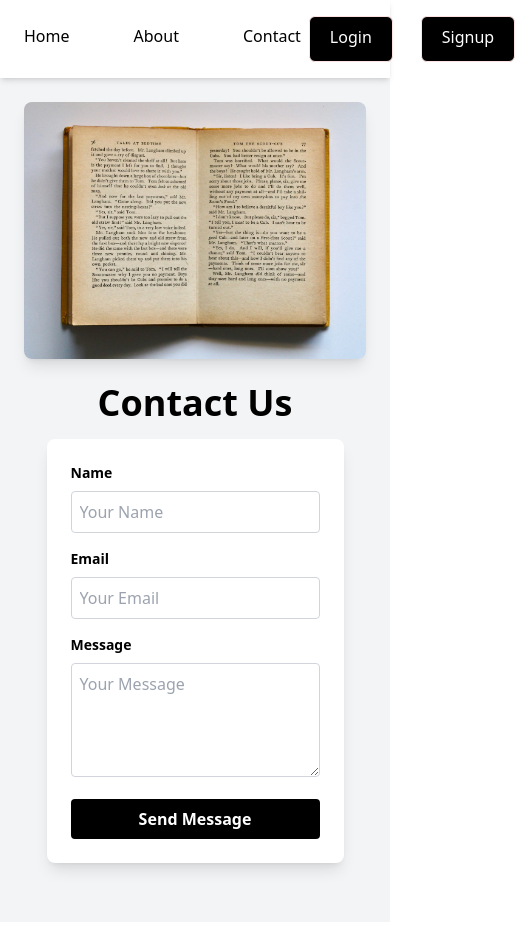
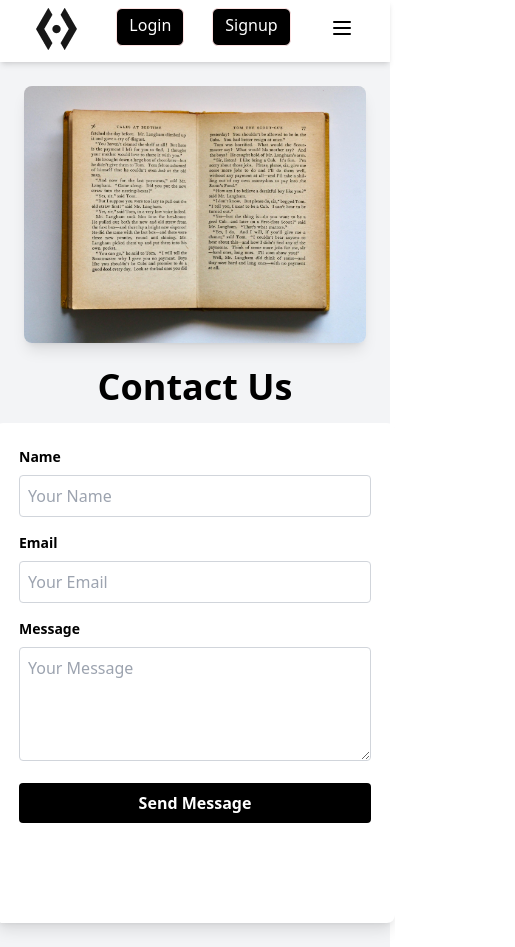
Before and after one commit to Dinesh10731j/BookNest, a Next.js app: page /contact in a window 390 px wide. Shown: the whole page, 515 px wide, since content can reach past the window. Before the commit the page ends 922 px from the top, so only its background shows below. Built offline with nearby package versions, Linux system fonts and the light colour scheme.

Commit message:
add responsiveness to header with mobile side navigation

```diff
--- a/src/app/(landingpage)/contact/page.tsx
+++ b/src/app/(landingpage)/contact/page.tsx
@@ -20,7 +20,7 @@ const Contact: React.FC = () => {
 
 
   return (
-    <div className="flex flex-col lg:flex-row items-center justify-center p-6 bg-gray-100 min-h-screen">
+    <div className="flex flex-col md:flex-row md:gap-7 lg:flex-row items-center justify-center p-6 bg-gray-100 min-h-screen">
       <div className="flex-shrink-0 mb-6 lg:mb-0 lg:mr-6">
         <Image
           src={bookImage}
@@ -32,7 +32,7 @@ const Contact: React.FC = () => {
       </div>
       <div className="flex-1 max-w-md">
         <h1 className="text-4xl font-bold mb-4 text-center lg:text-left">Contact Us</h1>
-        <form className="bg-white p-6 rounded-lg shadow-lg" onSubmit={handleSubmit(onContactSubmit)}>
+        <form className="bg-white h-[500px] w-[400px] p-6 md:w-[500px] md:h-[500px] rounded-lg shadow-lg" onSubmit={handleSubmit(onContactSubmit)}>
           <div className="mb-4">
             <label className="block text-sm font-semibold mb-2" htmlFor="name">Name</label>
             <input
@@ -54,7 +54,13 @@ const Contact: React.FC = () => {
               id="email"
               className="w-full p-2 border border-gray-300 rounded"
               placeholder="Your Email"
-              {...register('email',{required:'E-mail is required'})}
+              {...register('email',{required:'E-mail is required',validate:{
+                validateEmail: (value)=>{
+                  const emailPattern =/^[^\s@]+@[^\s@]+\.[^\s@]+$/;
+                  return emailPattern.test(value) || 'Please enter a valid email address'
+
+                }
+              }})}
             />
 
             {errors.email && <p className='text-red-700 text-sm'>{errors.email?.message}</p>}
--- a/src/components/Header.tsx
+++ b/src/components/Header.tsx
@@ -1,40 +1,84 @@
-import React from 'react';
+"use client"
+import React, { useState, useRef, useEffect } from 'react';
 import Link from 'next/link';
 import Image from 'next/image';
-import CodynnLogo from "../assets/Codynn_Logo.png"
-
+import Logo from "../assets/Codynn_Logo.png";
+import { X, MenuIcon } from 'lucide-react';
 
 const Header = () => {
+  const [isNavOpen, setIsNavOpen] = useState(false);
+  const navRef = useRef<HTMLDivElement>(null);
+
+  const toggleNav = () => {
+    setIsNavOpen(!isNavOpen);
+  };
+
+  const handleClickOutside = (event: MouseEvent) => {
+    if (navRef.current && !navRef.current.contains(event.target as Node)) {
+      setIsNavOpen(false);
+    }
+  };
+
+  useEffect(() => {
+    if (isNavOpen) {
+      document.addEventListener('mousedown', handleClickOutside);
+    } else {
+      document.removeEventListener('mousedown', handleClickOutside);
+    }
+
+    return () => {
+      document.removeEventListener('mousedown', handleClickOutside);
+    };
+  }, [isNavOpen]);
 
   return (
     <>
-<nav className='flex justify-evenly py-4 px-4 shadow-md sticky'>
+      <nav className='flex  justify-around py-2 md:py-3 px-4 shadow-md sticky'>
         <div>
-    <Image src={CodynnLogo} alt='logo'/>
+          <Image src={Logo} alt='logo' />
         </div>
-  <div >
+        <div className='hidden md:flex'>
           <ul className='flex gap-12'>
             <Link href={'/'} className='p-2'>Home</Link>
             <Link href={'/about'} className='p-2'>About</Link>
             <Link href={'/contact'} className='p-2'>Contact</Link>
           </ul>
         </div>
-
         <div className='flex gap-7'>
           <Link href={'/login'}>
-  <button className='bg-black px-5 pb-3  py-2 text-white rounded-md border border-red-100 '>Login</button>
+            <button className='bg-black px-3 py-1 md:px-5 pb-2 md:py-2 text-white rounded-md border border-red-100'>Login</button>
           </Link>
-
           <Link href={'/signup'}>
-  <button className='bg-black px-5 pb-3  py-2 text-white rounded-md border border-red-100'>Signup</button>
+            <button className='bg-black px-3 py-1 md:px-5 pb-2 md:py-2 text-white rounded-md border border-red-100'>Signup</button>
           </Link>
-
         </div>
-
+        {/* Mobile Menu Icon */}
+        <div className='md:hidden py-2'>
+          <button onClick={toggleNav}>
+            <MenuIcon />
+          </button>
+        </div>
       </nav>
 
+      {/* Side Navigation */}
+      {isNavOpen && (
+        <div ref={navRef} className='fixed top-0 left-0 w-2/4 h-full bg-black  shadow-lg z-50'>
+          <div className='flex justify-between p-4'>
+            <h2 className='text-lg font-bold tracking-tight text-white'>BookNest</h2>
+            <button onClick={toggleNav} className='text-gray-700'>
+              <X />
+            </button>
+          </div>
+          <ul className='flex flex-col items-center text-white'>
+            <Link href={'/'} className='p-4' onClick={toggleNav}>Home</Link>
+            <Link href={'/about'} className='p-4' onClick={toggleNav}>About</Link>
+            <Link href={'/contact'} className='p-4' onClick={toggleNav}>Contact</Link>
+
+          </ul>
+        </div>
+      )}
     </>
-  )
-}
+  );
+};
 
-export default Header
+export default Header;
```
Lines whose indentation alone changed are shown as unchanged.
